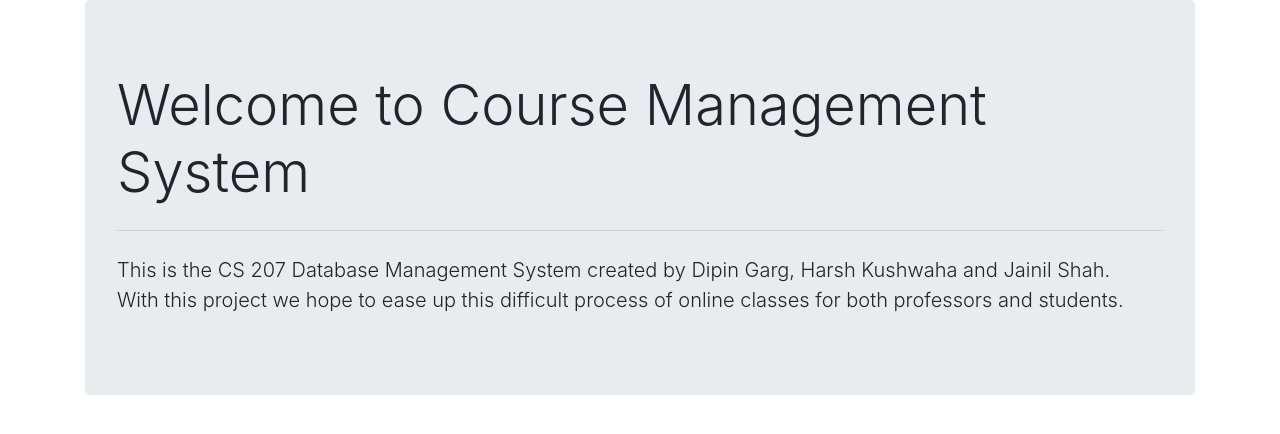
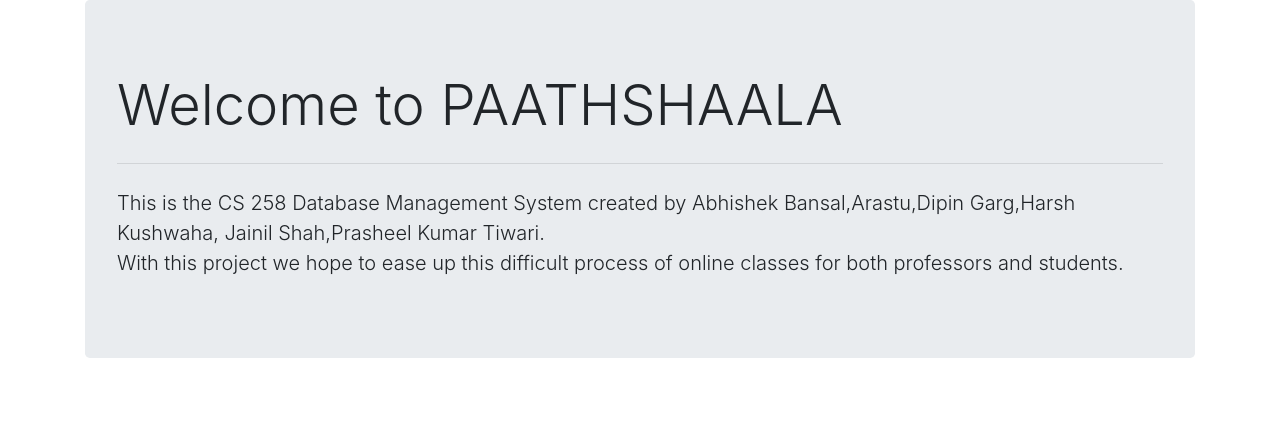
Before and after one commit to dgargdipin/paathshaala-professor, a Flask app: page / in a window 1280 px wide. Shown: the part 56-490 px from the top of the page. Run offline with Flask 2, Linux system fonts and the light colour scheme; some libraries are stand-ins or nearby versions.

Commit message:
made some changes for quiz and title

```diff
--- a/cms/course/views.py
+++ b/cms/course/views.py
@@ -291,7 +291,7 @@ def display_quiz(course_id: int, quiz_id: int):
             elif a == '4':
                 cur_bool_values[3] = True
         bool_values.append(cur_bool_values)
-    return render_template('display_quiz.html', questions=quiz.questions, course_id=course_id, quiz_id=quiz_id,
+    return render_template('display_quiz.html', quiz=quiz, course_id=course_id, quiz_id=quiz_id,
                            bool_values=bool_values)
 
 
--- a/cms/templates/discussion_forum.html
+++ b/cms/templates/discussion_forum.html
@@ -17,7 +17,6 @@
 
                 <div class="msg-group center"  style="margin-bottom: 3%;">
                 	{% for post in  forum.posts %}
-                      {{post.details}}
                         <div class="card">
                             <div class="card-body">
                                 <h6 class="card-subtitle mb-2 text-muted text-left">{{ Names[post.user_id] }} </h6>
--- a/cms/templates/display_quiz.html
+++ b/cms/templates/display_quiz.html
@@ -25,9 +25,12 @@
 
 
 {% block content %}
+    {% if quiz.start_time.now()<quiz.start_time %}
     <a href="{{ url_for('course.add_question_to_quiz', course_id=course_id, quiz_id=quiz_id) }}" class="btn btn-primary">Add More Questions</a>
+    {% endif %}
+
     <a href="{{ url_for('course.display_attempts',quiz_id=quiz_id) }}" class="btn btn-primary">View responses</a>
-    {% for question in questions %}
+    {% for question in quiz.questions %}
         {% set cur_count = loop.index - 1 %}
         <div class="container mt-5">
         <div class="d-flex justify-content-center row">
--- a/cms/templates/index.html
+++ b/cms/templates/index.html
@@ -16,11 +16,10 @@
     {% if current_user.is_authenticated %}
             Welcome {{current_user.name}}</h1>
         {%else%}
-        <h1 class="display-4">Welcome to Course Management System</h1>
-        <hr class="my-4">
-        <p class="lead">This is the CS 207 Database Management System created by Dipin Garg, Harsh Kushwaha and Jainil Shah.
-            <br>With this project
-            we hope to ease up this difficult process of online classes for both professors and students.</p>
+        <h1 class="display-4">Welcome to PAATHSHAALA</h1>
+                <hr class="my-4">
+                <p class="lead">This is the CS 258 Database Management System created by Abhishek Bansal,Arastu,Dipin Garg,Harsh Kushwaha, Jainil Shah,Prasheel Kumar Tiwari. <br>With this project
+                we hope to ease up this difficult process of online classes for both professors and students.</p>
 
     {% endif %}
 
```
Also changed, not shown: cms/templates/all_quizzes.html (+7 -1 lines).
